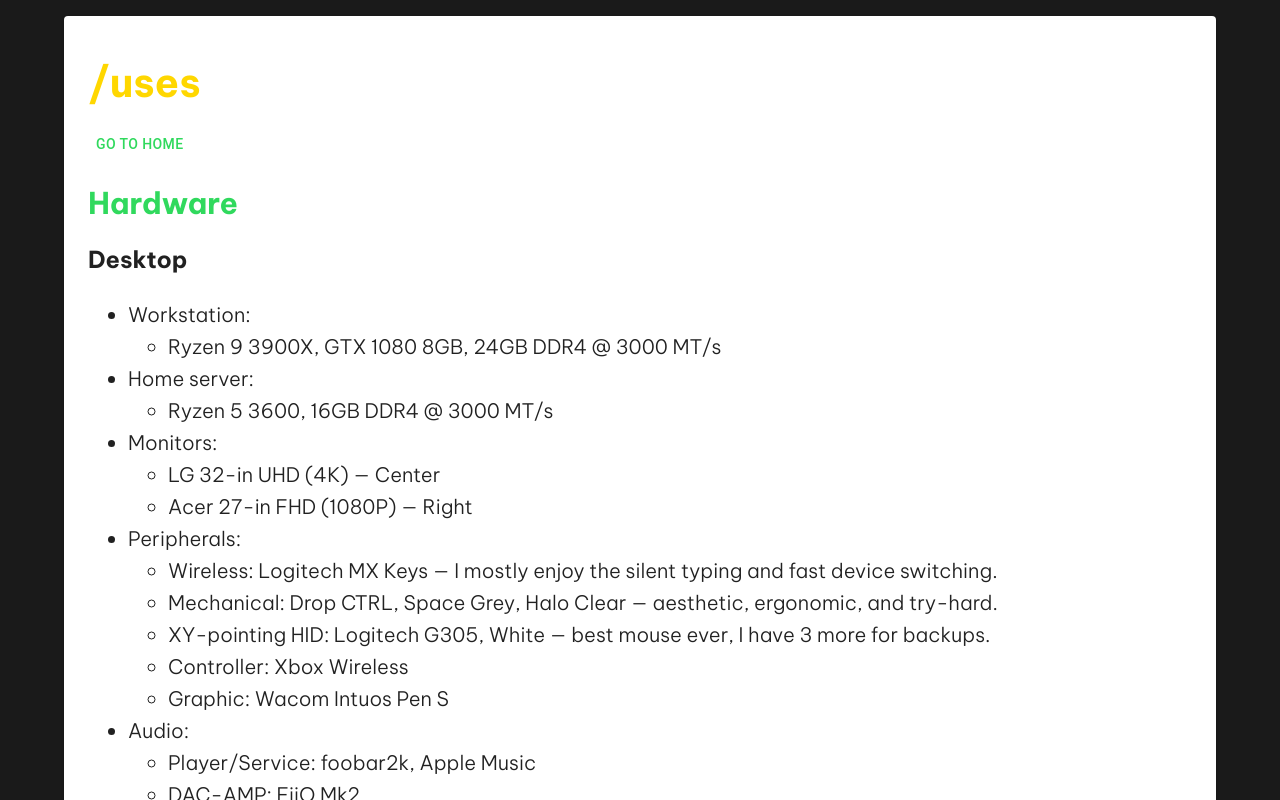
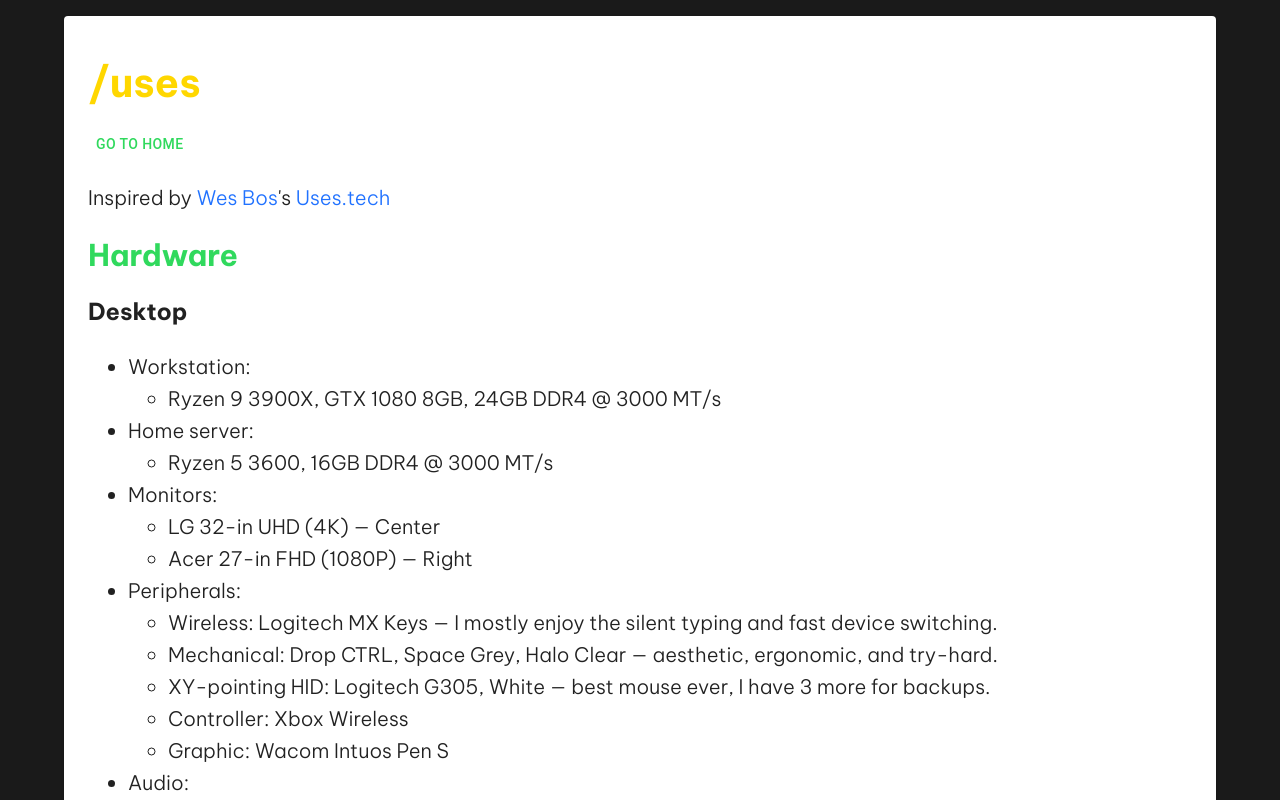
Before and after one commit to zasshuwu/nogamioka, a Next.js app: page /uses in a window 1280 px wide. Shown: the top 800 px of the page. Built offline with nearby package versions, Linux system fonts and the light colour scheme.

Commit message:
headline

```diff
--- a/pages/uses.js
+++ b/pages/uses.js
@@ -5,6 +5,7 @@
 import { ListAlt } from "@mui/icons-material";
 import Image from "next/image";
 import Head from "next/head";
+import Link from "next/link";
 
 const useStyles = makeStyles((theme) => ({
 	uses: {
@@ -43,6 +44,12 @@
 			margin: "0",
 		},
 	},
+	hyper: {
+		color: customTheme.palette.tertiary.main,
+		"&:hover": {
+			textDecoration: "underline",
+		},
+	},
 }));
 
 export default function Uses({ isOpen, handleClose }) {
@@ -64,6 +71,16 @@
 				>
 					Go To Home
 				</Button>
+				<p>
+					Inspired by{" "}
+					<a className={classes.hyper} href="https://twitter.com/wesbos">
+						Wes Bos
+					</a>
+					's{" "}
+					<a className={classes.hyper} href="https://uses.tech">
+						Uses.tech
+					</a>
+				</p>
 				<div>
 					<h2 className={classes.h2}>Hardware</h2>
 					<div>
--- a/styles/globals.css
+++ b/styles/globals.css
@@ -1,16 +1,16 @@
 html,
 body {
-  padding: 0;
-  margin: 0;
-  font-family: -apple-system, BlinkMacSystemFont, Segoe UI, Roboto, Oxygen,
-    Ubuntu, Cantarell, Fira Sans, Droid Sans, Helvetica Neue, sans-serif;
+	padding: 0;
+	margin: 0;
+	font-family: -apple-system, BlinkMacSystemFont, Segoe UI, Roboto, Oxygen, Ubuntu, Cantarell,
+		Fira Sans, Droid Sans, Helvetica Neue, sans-serif;
 }
 
 a {
-  color: inherit;
-  text-decoration: none;
+	color: "inherit";
+	text-decoration: none;
 }
 
 * {
-  box-sizing: border-box;
+	box-sizing: border-box;
 }
```
Also changed, not shown: styles/theme.js (+0 -33 lines).
